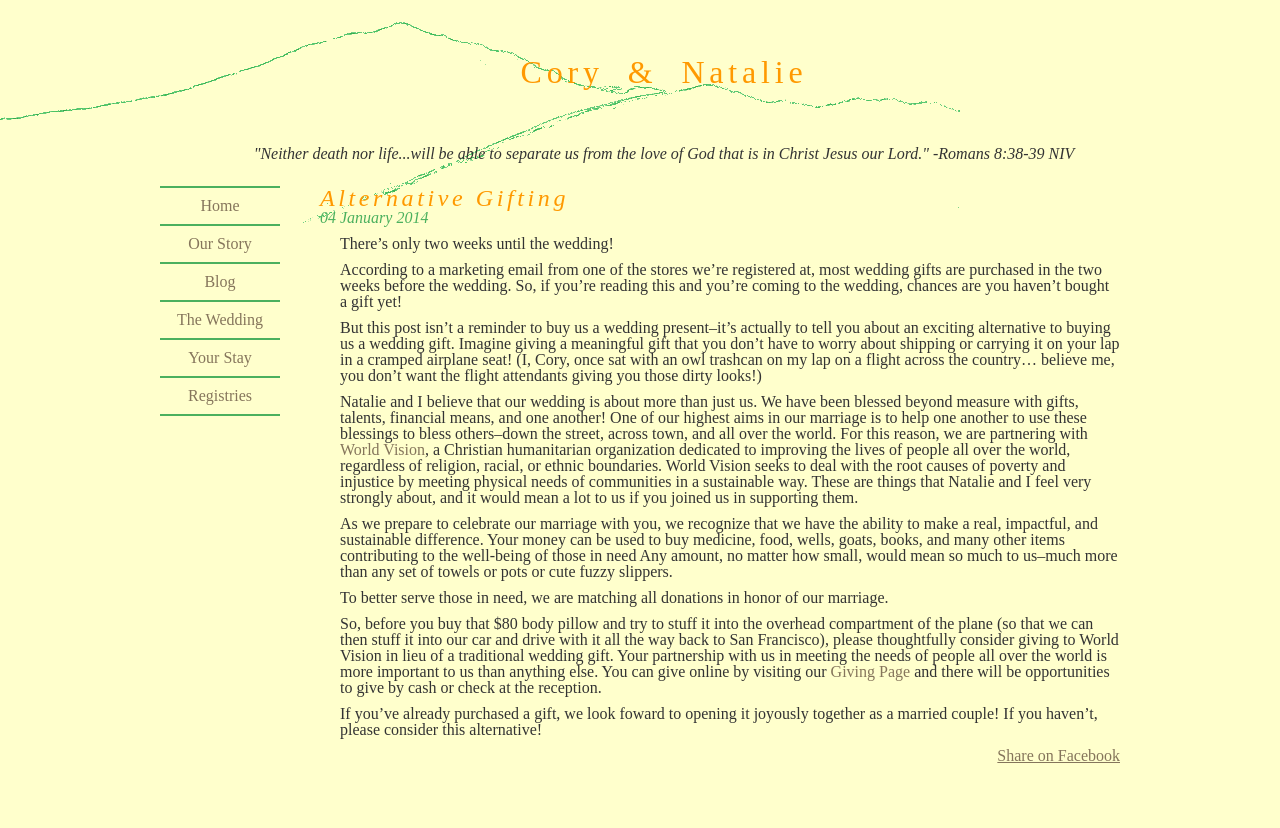
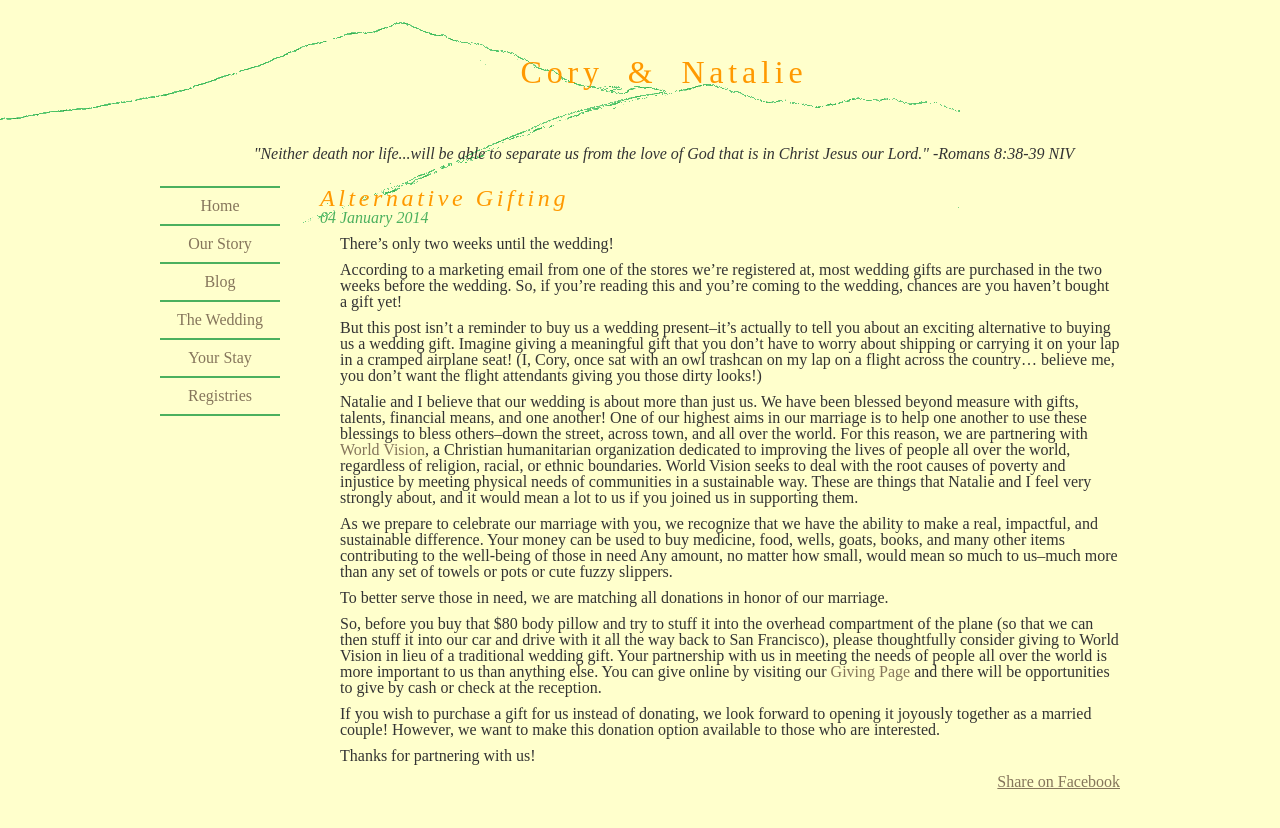
Before and after one commit to natalieh/wedding, a Jekyll site: the page built from _posts/2014-01-04-world-vision.md, in a window 1280 px wide. Shown: the top 828 px of the page. Built offline with Jekyll 4.4.1, drawn with Linux system fonts in a browser that asks for light colours.

Commit message:
Update 2014-01-04-world-vision.md

```diff
--- a/_posts/2014-01-04-world-vision.md
+++ b/_posts/2014-01-04-world-vision.md
@@ -31,4 +31,6 @@ consider giving to World Vision in lieu of a traditional wedding gift. Your part
 all over the world is more important to us than anything else. You can give online by visiting our <a href="../registries/">Giving Page</a>
 and there will be opportunities to give by cash or check at the reception.
 
-If you've already purchased a gift, we look foward to opening it joyously together as a married couple! If you haven't, please consider this alternative!
+If you wish to purchase a gift for us instead of donating, we look forward to opening it joyously together as a married couple! However, we want to make this donation option available to those who are interested.
+
+Thanks for partnering with us!
```
